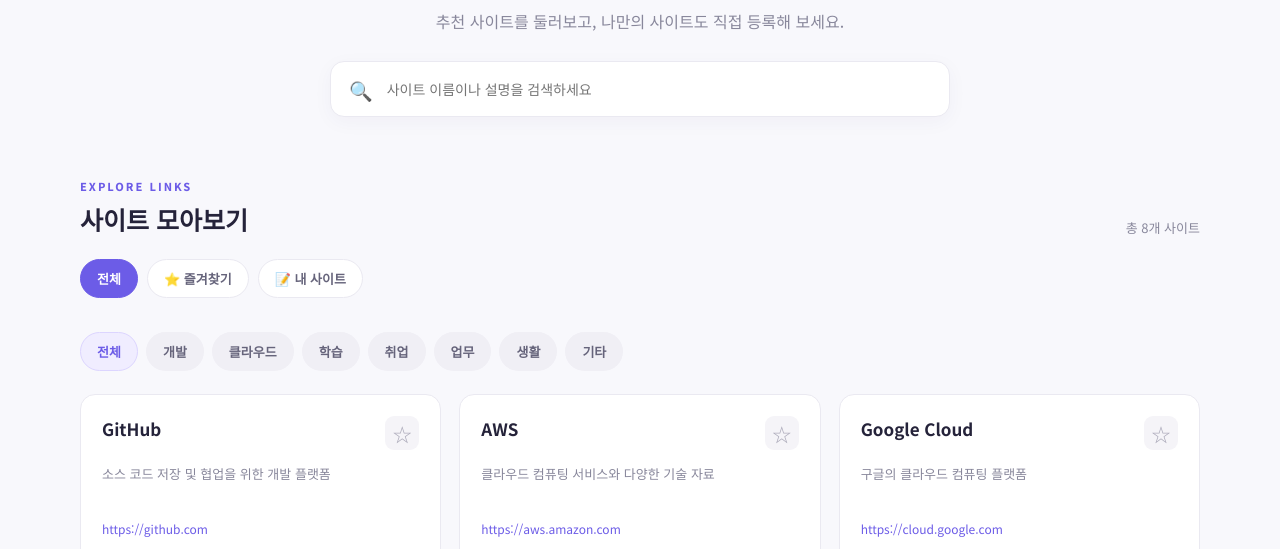
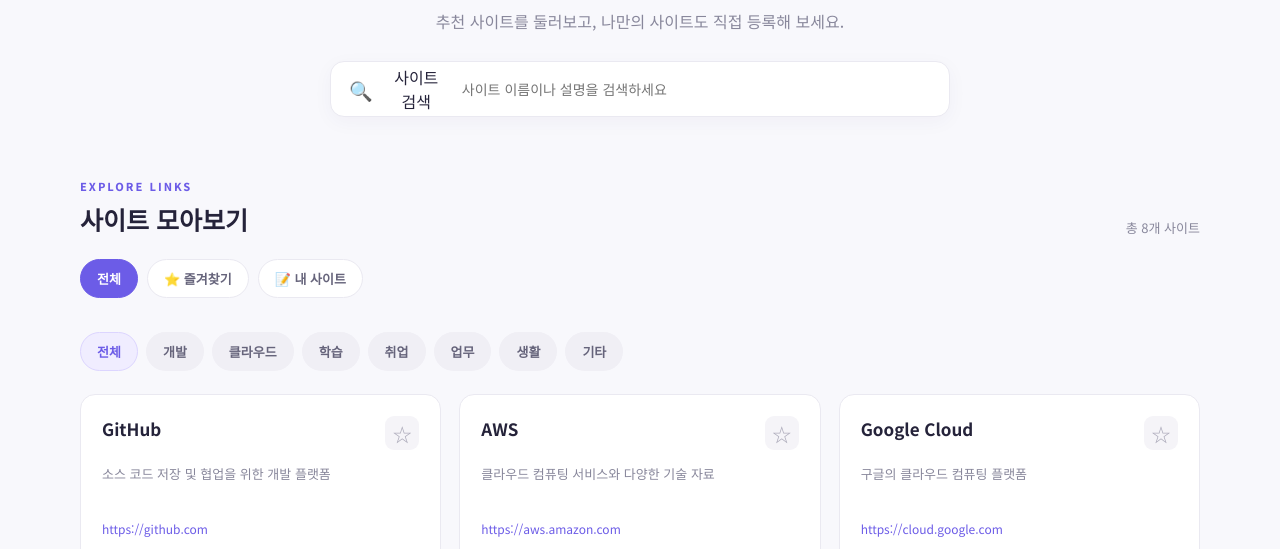
Before and after one commit to ZIYA0614/linkbox, a plain HTML site: page index.html in a window 1280 px wide. Shown: the part 244-793 px from the top of the page. Drawn offline with Linux system fonts and the light colour scheme.

Commit message:
Fix index 11.23

```diff
--- a/index.html
+++ b/index.html
@@ -24,6 +24,7 @@
 
       <div class="search-box">
         <span>🔍</span>
+        <label for="searchInput">사이트 검색</label>
         <input
           type="search"
           id="searchInput"
```
